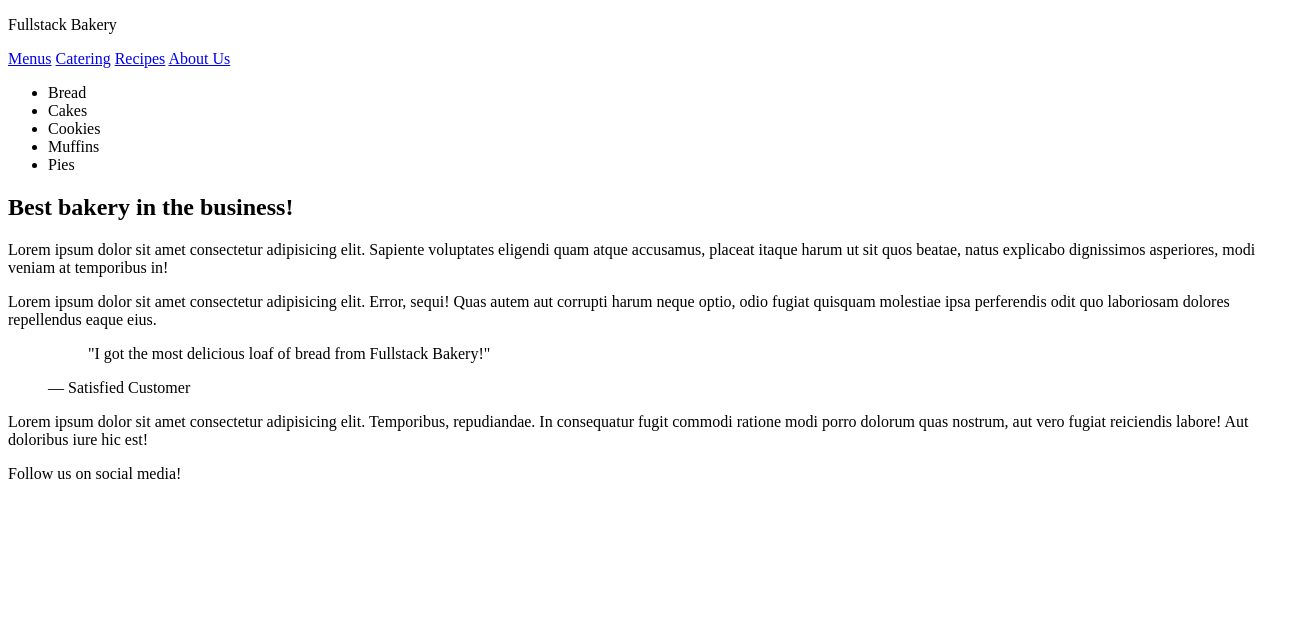
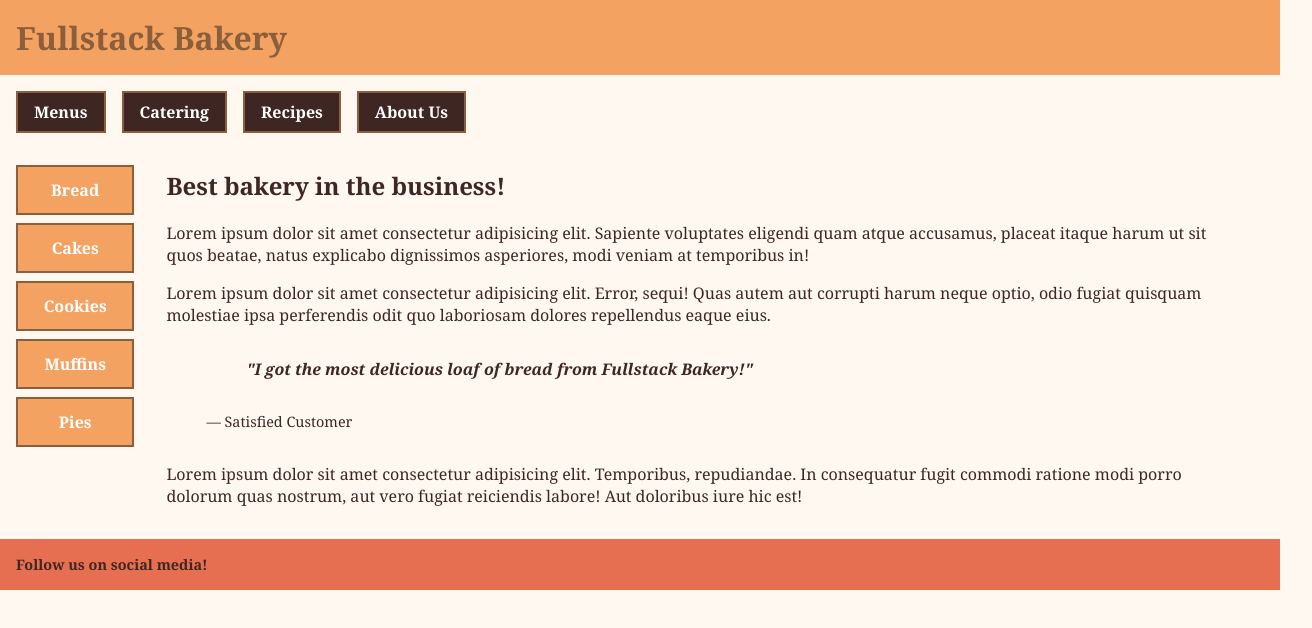
Before and after one commit to cmealo/fullstack-bakery, a plain HTML site: page index.html in a window 1280 px wide. Shown: the whole page, 1312 px wide, since content can reach past the window. Drawn offline with Linux system fonts and the light colour scheme.

Commit message:
added css styles and html updates

```diff
--- /dev/null
+++ b/index.css
@@ -0,0 +1,118 @@
+/*
+style guide
+
+Primary Accent	Cinnamon Brown	#8B5E3C	- Great for headers, brand, and navigation
+Secondary Accent	Honey Gold	#F4A261	- Use for buttons, highlights, links
+Background	Almond Cream	#FFF8F0	- Light, warm background for body
+Text	Deep Espresso	#3E2723	- High contrast, easy-to-read text color
+Highlight	Strawberry Jam	#D62839	- Use sparingly for call-to-action or testimonials
+
+*/
+
+body {
+  font-family: Georgia, "Times New Roman", Times, serif;
+  display: flex;
+  flex-direction: column;
+  margin: 0rem;
+  background-color: #fff8f0;
+  color: #3e2723;
+}
+
+header div {
+  background-color: #f4a261;
+}
+
+.brand {
+  color: #8b5e3c;
+  font-size: 2rem;
+  font-weight: 800;
+  margin-top: 0rem;
+  margin-bottom: 0rem;
+  padding: 1rem;
+}
+
+nav {
+  display: flex;
+  flex-direction: row;
+  margin: 1rem 2rem 0rem 1rem;
+  gap: 1rem;
+}
+
+nav a {
+  text-decoration: none;
+  display: block;
+  padding: 0.5rem 1rem;
+  font-weight: 600;
+  background-color: #3e2723;
+  color: #fff;
+  border: #8b5e3c solid 2px;
+  cursor: pointer;
+  transition: background-color 0.2s ease;
+}
+
+nav a:hover {
+  background-color: #e76f51;
+}
+
+main {
+  width: 100%;
+  display: flex;
+  flex-direction: row;
+  padding: 1rem;
+}
+
+aside {
+  flex: 1 1 0;
+  min-width: 0;
+  padding-right: 1rem;
+}
+
+aside ul {
+  list-style: none;
+  padding: 1rem 0rem 0rem 0rem;
+  margin: 0;
+}
+
+aside li {
+  background-color: #f4a261;
+  color: white;
+  padding: 0.75rem 1rem;
+  margin-bottom: 0.5rem;
+  font-weight: bold;
+  text-align: center;
+  border: 2px solid #8b5e3c;
+  /* border-radius: 4px; */
+  cursor: pointer;
+  transition: background-color 0.2s ease;
+  min-width: 4rem;
+}
+
+aside li:hover {
+  background-color: #e76f51;
+}
+
+article {
+  flex: 9 1 0;
+  min-width: 0;
+  padding-left: 1rem;
+  padding-right: 4rem;
+}
+
+blockquote {
+  font-weight: 600;
+  font-style: italic;
+  padding-top: 1rem;
+  padding-bottom: 1rem;
+}
+
+figcaption {
+  font-size: 0.9rem;
+  padding-bottom: 1rem;
+}
+
+footer {
+  background-color: #e76f51;
+  padding: 1rem;
+  font-size: 0.9rem;
+  font-weight: 600;
+}
--- a/index.html
+++ b/index.html
@@ -1,16 +1,20 @@
 <!DOCTYPE html>
 <html lang="en">
   <head>
+    <meta charset="UTF-8" />
     <title>Fullstack Bakery</title>
+    <link rel="stylesheet" href="index.css" />
   </head>
   <body>
     <header>
-      <p class="brand">Fullstack Bakery</p>
+      <div>
+        <p class="brand">Fullstack Bakery</p>
+      </div>
       <nav>
-        <a href="#">Menus</a>
-        <a href="#">Catering</a>
-        <a href="#">Recipes</a>
-        <a href="#">About Us</a>
+        <a id="menu-nav" href="#">Menus</a>
+        <a id="catering-nav" href="#">Catering</a>
+        <a id="recipes-nav" href="#">Recipes</a>
+        <a id="about-nav" href="#">About Us</a>
       </nav>
     </header>
     <main>
```
